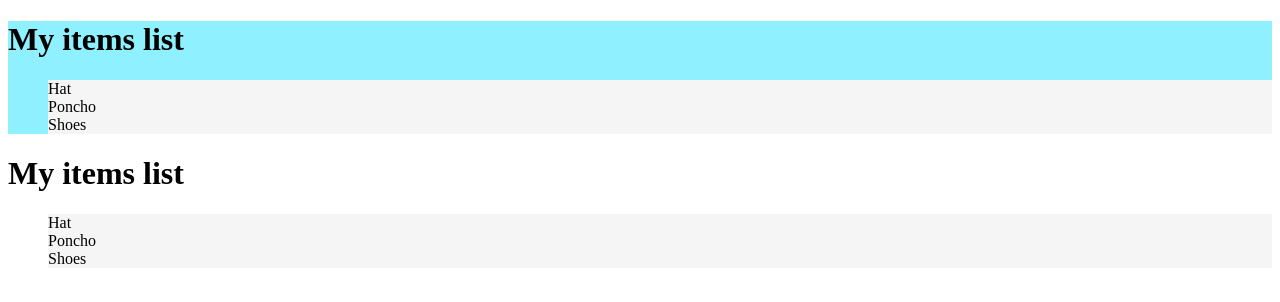
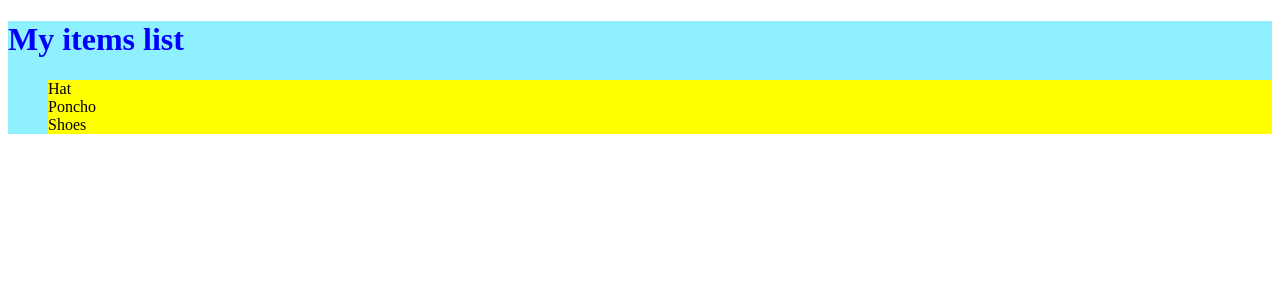
Before and after one commit to rocka9/JS-dom-manipulation, a plain HTML site: page index.html in a window 1280 px wide. Drawn offline with Linux system fonts and the light colour scheme.

Commit message:
styling elements

```diff
--- a/app.js
+++ b/app.js
@@ -1,25 +1,16 @@
-// DOM selectors
-
-// getElementbyId()
- const title = document.getElementById('my-title');
- console.log(title)
-
-// getElementByClassName()
-const heading = document.getElementsByClassName('heading');
-console.log(heading)
-
-const listItems = document.getElementsByClassName('list-item');
-console.log(listItems)
-
-// getElementByTagName()
-let myTag = document.getElementsByTagName('li');
-console.log(myTag)
+// Styling elements
 
 // querySelector()
 
-let myFirstDiv = document.querySelector('div')
-console.log(myFirstDiv)
+let myFirstDiv = document.querySelector('#my-title')
+myFirstDiv.style.color = 'blue'
 
 // querySelectorAll()
-let allMyDiv = document.querySelectorAll('div')
-console.log(allMyDiv)
+let allMyDiv = document.querySelectorAll('.list-item')
+
+
+for(i = 0; i<allMyDiv.length; i++) {
+    allMyDiv[i].style.backgroundColor = 'yellow'
+}
+
+// setAttribute
--- a/index.html
+++ b/index.html
@@ -16,14 +16,6 @@
             <li class="list-item">Shoes</li>
         </ul>
     </div>
-    <div class="second">
-        <h1 id="my-title"> My items list</h1>
-        <ul>
-            <li class="list-item"> Hat</li>
-            <li class="list-item">Poncho</li>
-            <li class="list-item">Shoes</li>
-        </ul>
-    </div>
 
     <script src="app.js"></script>
 </body>
--- a/styles.css
+++ b/styles.css
@@ -6,7 +6,6 @@
 
 }
 .list-item{
-    background-color: whitesmoke;
     display: flex;
 
 }
```
